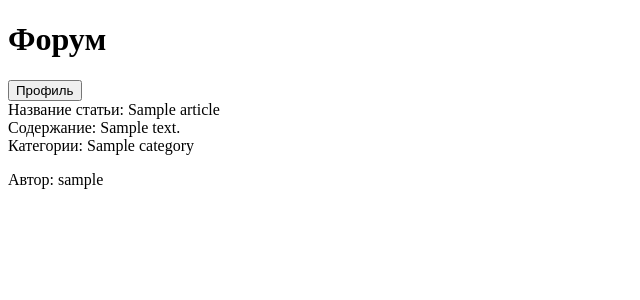
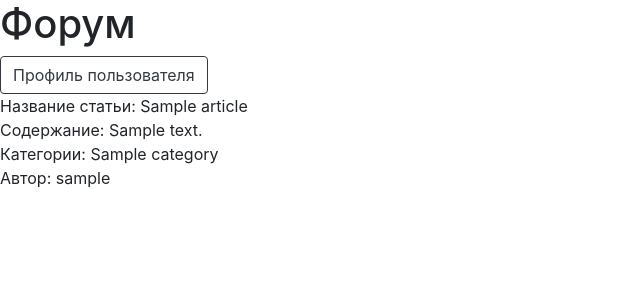
Before and after one commit to TetherOne/forum, a Flask app: template templates/forum/main_page.html in a window 1280 px wide. Shown: the top 300 px of the page, without its empty margins (0-640 px from the left). Run offline with Flask 3, Linux system fonts and the light colour scheme; the template is opened without the code that fills it: most values are stand-ins (such as "Sample title", 1, 10 or a date in 2020); some libraries are stand-ins or nearby versions.

Commit message:
ad some frontend

```diff
--- a/templates/auth/logout.html
+++ b/templates/auth/logout.html
@@ -3,6 +3,8 @@
 <head>
     <meta charset="UTF-8">
     <title>Выход</title>
+    <link rel="stylesheet" href="https://stackpath.bootstrapcdn.com/bootstrap/4.3.1/css/bootstrap.min.css">
+
 </head>
 <body>
 
--- a/templates/forum/main_page.html
+++ b/templates/forum/main_page.html
@@ -3,14 +3,18 @@
 <head>
     <meta charset="UTF-8">
     <title>Главная страница</title>
+    <link rel="stylesheet" href="https://stackpath.bootstrapcdn.com/bootstrap/4.3.1/css/bootstrap.min.css">
 </head>
 <body>
 
 <h1>Форум</h1>
 
+<div>
 
+    <button onclick="window.location.href='{{ url_for('your_profile_page') }}';" type="button" class="btn btn-outline-dark">Профиль пользователя</button>
 
-<button onclick="window.location.href='{{ url_for('your_profile_page') }}';">Профиль</button>
+</div>
+
 
 {% for article in articles %}
     <div>Название статьи: {{ article.name_of_article }}</div>
--- a/templates/forum/page_not_found_error.html
+++ b/templates/forum/page_not_found_error.html
@@ -3,6 +3,8 @@
 <head>
     <meta charset="UTF-8">
     <title>Title</title>
+    <link rel="stylesheet" href="https://stackpath.bootstrapcdn.com/bootstrap/4.3.1/css/bootstrap.min.css">
+
 </head>
 <body>
 ничего не нашел
--- a/templates/forum/your_profile.html
+++ b/templates/forum/your_profile.html
@@ -3,10 +3,12 @@
 <head>
     <meta charset="UTF-8">
     <title>Ваш профиль</title>
+    <link rel="stylesheet" href="https://stackpath.bootstrapcdn.com/bootstrap/4.3.1/css/bootstrap.min.css">
+
 </head>
 <body>
 
-<button onclick="window.location.href='{{ url_for('main_page') }}';">Назад</button>
+<button onclick="window.location.href='{{ url_for('main_page') }}';" type="button" class="btn btn-outline-dark">Назад</button>
 
 {% if current_user.is_authenticated %}
    <p>Добро пожаловать, {{ current_user.username }}!</p>
```
Also changed, not shown: db.sqlite3.
